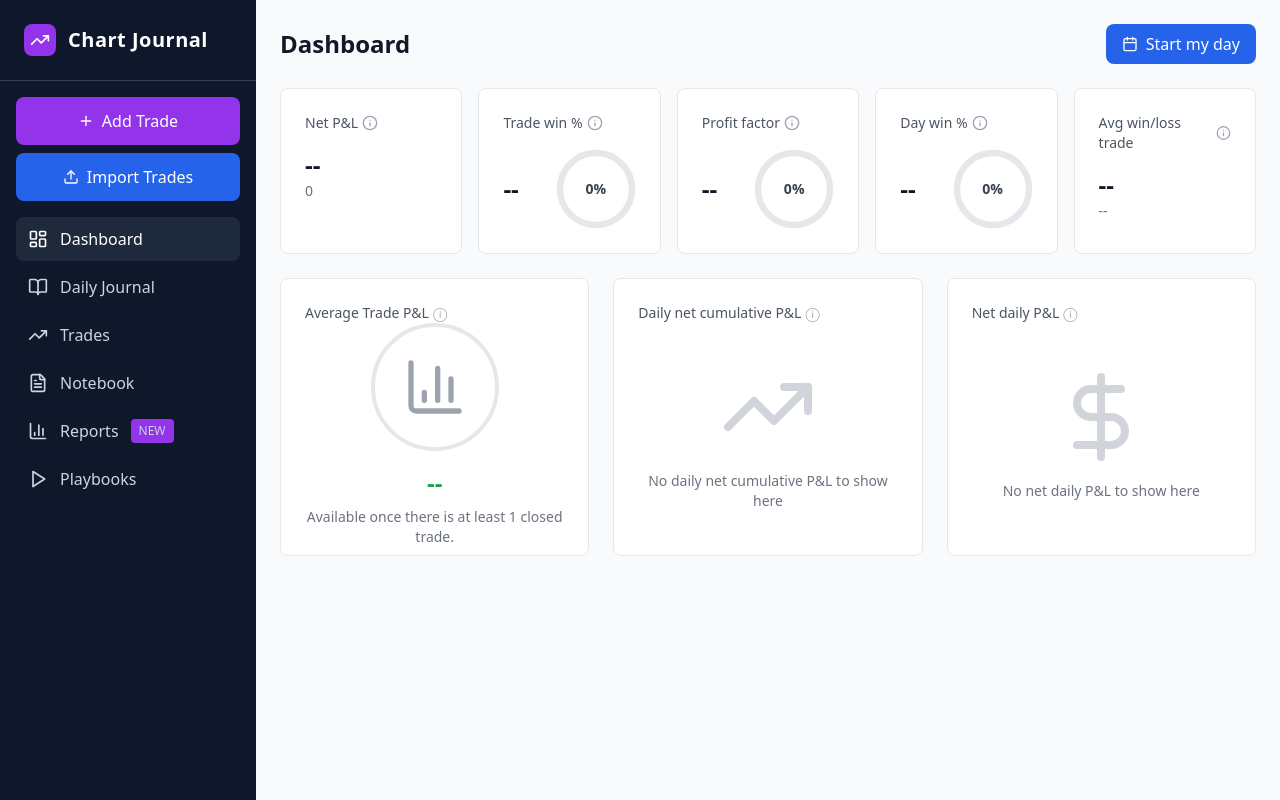
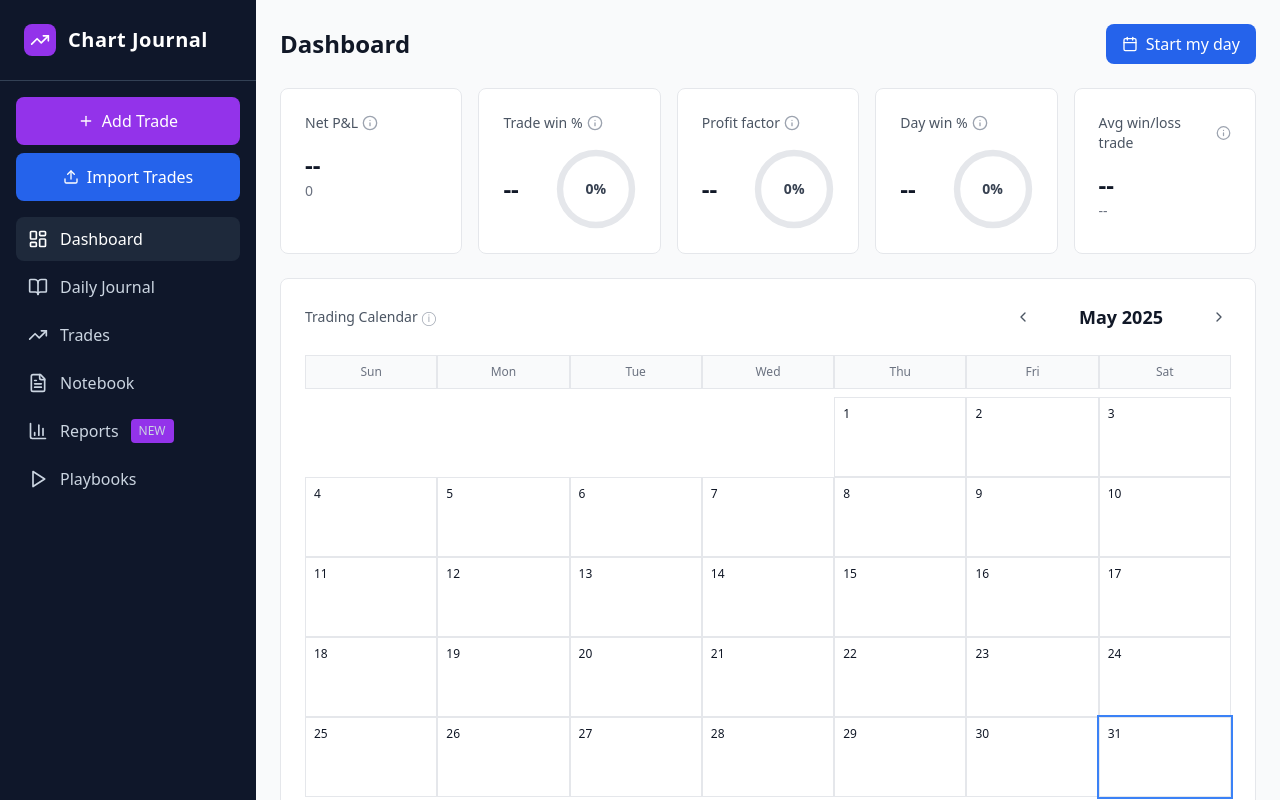
Before and after one commit to riccorohl/trading-journal, a React (Vite) app: page / in a window 1280 px wide. Built offline with nearby package versions, Linux system fonts and the light colour scheme.

Commit message:
Add calendar widget to dashboard
Implemented a calendar widget on the dashboard to visualize monthly trade performance, color-coded for wins and losses.

```diff
--- /dev/null
+++ b/src/components/CalendarWidget.tsx
@@ -0,0 +1,157 @@
+
+import React, { useState } from 'react';
+import { ChevronLeft, ChevronRight } from 'lucide-react';
+import { useTradeContext } from '../contexts/TradeContext';
+
+const CalendarWidget: React.FC = () => {
+  const { trades } = useTradeContext();
+  const [currentDate, setCurrentDate] = useState(new Date());
+
+  const currentYear = currentDate.getFullYear();
+  const currentMonth = currentDate.getMonth();
+
+  const monthNames = [
+    'January', 'February', 'March', 'April', 'May', 'June',
+    'July', 'August', 'September', 'October', 'November', 'December'
+  ];
+
+  const daysOfWeek = ['Sun', 'Mon', 'Tue', 'Wed', 'Thu', 'Fri', 'Sat'];
+
+  // Get first day of the month and number of days
+  const firstDayOfMonth = new Date(currentYear, currentMonth, 1);
+  const lastDayOfMonth = new Date(currentYear, currentMonth + 1, 0);
+  const daysInMonth = lastDayOfMonth.getDate();
+  const startingDayOfWeek = firstDayOfMonth.getDay();
+
+  // Calculate daily P&L for the current month
+  const getDailyPnL = (day: number) => {
+    const dateString = `${currentYear}-${String(currentMonth + 1).padStart(2, '0')}-${String(day).padStart(2, '0')}`;
+    const dayTrades = trades.filter(trade => trade.date === dateString && trade.status === 'closed');
+
+    if (dayTrades.length === 0) return null;
+
+    const totalPnL = dayTrades.reduce((sum, trade) => sum + (trade.pnl || 0), 0);
+    return {
+      pnl: totalPnL,
+      tradeCount: dayTrades.length
+    };
+  };
+
+  const navigateMonth = (direction: 'prev' | 'next') => {
+    const newDate = new Date(currentDate);
+    if (direction === 'prev') {
+      newDate.setMonth(currentMonth - 1);
+    } else {
+      newDate.setMonth(currentMonth + 1);
+    }
+    setCurrentDate(newDate);
+  };
+
+  const renderCalendarDays = () => {
+    const days = [];
+
+    // Add empty cells for days before the first day of the month
+    for (let i = 0; i < startingDayOfWeek; i++) {
+      days.push(<div key={`empty-${i}`} className="p-2"></div>);
+    }
+
+    // Add days of the month
+    for (let day = 1; day <= daysInMonth; day++) {
+      const dailyData = getDailyPnL(day);
+      const isToday = new Date().toDateString() === new Date(currentYear, currentMonth, day).toDateString();
+
+      let cellClass = "p-2 h-20 border border-gray-200 text-xs relative cursor-pointer hover:bg-gray-50 transition-colors";
+
+      if (dailyData) {
+        if (dailyData.pnl > 0) {
+          cellClass += " bg-green-100 hover:bg-green-200";
+        } else {
+          cellClass += " bg-red-100 hover:bg-red-200";
+        }
+      }
+
+      if (isToday) {
+        cellClass += " ring-2 ring-blue-500";
+      }
+
+      days.push(
+        <div key={day} className={cellClass}>
+          <div className="font-medium text-gray-900 mb-1">{day}</div>
+          {dailyData && (
+            <div className="text-center">
+              <div className={`font-bold text-sm ${dailyData.pnl >= 0 ? 'text-green-700' : 'text-red-700'}`}>
+                ${dailyData.pnl >= 0 ? '+' : ''}${dailyData.pnl.toFixed(0)}
+              </div>
+              <div className="text-gray-600 text-xs">
+                {dailyData.tradeCount} trade{dailyData.tradeCount === 1 ? '' : 's'}
+              </div>
+            </div>
+          )}
+        </div>
+      );
+    }
+
+    return days;
+  };
+
+  return (
+    <div className="bg-white rounded-lg p-6 border border-gray-200">
+      {/* Calendar Header */}
+      <div className="flex items-center justify-between mb-6">
+        <h3 className="text-sm font-medium text-gray-600 flex items-center">
+          Trading Calendar
+          <span className="ml-1 text-gray-400">ⓘ</span>
+        </h3>
+        <div className="flex items-center space-x-4">
+          <button
+            onClick={() => navigateMonth('prev')}
+            className="p-1 hover:bg-gray-100 rounded transition-colors"
+          >
+            <ChevronLeft className="w-4 h-4 text-gray-600" />
+          </button>
+          <h2 className="text-lg font-semibold text-gray-900 min-w-[140px] text-center">
+            {monthNames[currentMonth]} {currentYear}
+          </h2>
+          <button
+            onClick={() => navigateMonth('next')}
+            className="p-1 hover:bg-gray-100 rounded transition-colors"
+          >
+            <ChevronRight className="w-4 h-4 text-gray-600" />
+          </button>
+        </div>
+      </div>
+
+      {/* Days of Week Header */}
+      <div className="grid grid-cols-7 gap-0 mb-2">
+        {daysOfWeek.map(day => (
+          <div key={day} className="p-2 text-center text-xs font-medium text-gray-500 bg-gray-50 border border-gray-200">
+            {day}
+          </div>
+        ))}
+      </div>
+
+      {/* Calendar Grid */}
+      <div className="grid grid-cols-7 gap-0">
+        {renderCalendarDays()}
+      </div>
+
+      {/* Legend */}
+      <div className="flex items-center justify-center space-x-6 mt-4 pt-4 border-t border-gray-200">
+        <div className="flex items-center space-x-2">
+          <div className="w-4 h-4 bg-green-100 border border-gray-200 rounded"></div>
+          <span className="text-xs text-gray-600">Winning Day</span>
+        </div>
+        <div className="flex items-center space-x-2">
+          <div className="w-4 h-4 bg-red-100 border border-gray-200 rounded"></div>
+          <span className="text-xs text-gray-600">Losing Day</span>
+        </div>
+        <div className="flex items-center space-x-2">
+          <div className="w-4 h-4 bg-white border border-gray-200 rounded"></div>
+          <span className="text-xs text-gray-600">No Trades</span>
+        </div>
+      </div>
+    </div>
+  );
+};
+
+export default CalendarWidget;
--- a/src/components/Dashboard.tsx
+++ b/src/components/Dashboard.tsx
@@ -1,6 +1,7 @@
 
 import React from 'react';
 import MetricCard from './MetricCard';
+import CalendarWidget from './CalendarWidget';
 import { TrendingUp, Calendar, DollarSign, BarChart3 } from 'lucide-react';
 import { useTradeContext } from '../contexts/TradeContext';
 
@@ -66,6 +67,9 @@ const Dashboard: React.FC = () => {
           color="green"
         />
       </div>
+
+      {/* Calendar Widget */}
+      <CalendarWidget />
 
       {/* Charts Section */}
       <div className="grid grid-cols-1 lg:grid-cols-3 gap-6">
```
